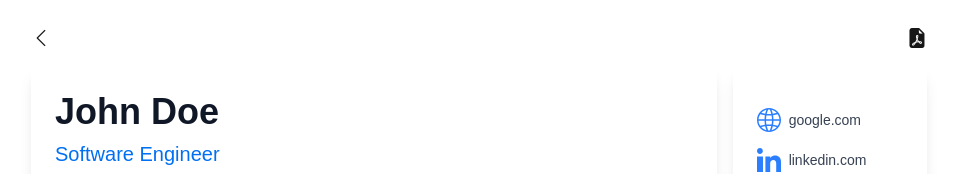
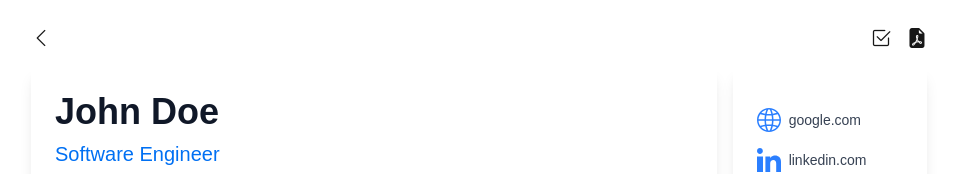
Before and after one commit to KiwiFunk/resume-builder, a Next.js app in the folder resume-app/: page /resume-display in a window 1280 px wide. Shown: the top 174 px of the page, without its empty margins (161-1118 px from the left). Built offline with nearby package versions, Linux system fonts and the light colour scheme.

Commit message:
Added button for resume checking features

```diff
--- a/resume-app/src/app/resume-display/page.js
+++ b/resume-app/src/app/resume-display/page.js
@@ -18,12 +18,24 @@ export default function ResumeDisplayPage() {
                     <i className="bi bi-chevron-left text-xl"></i>
                 </button>
 
+                <div className="gap-4 flex flex-row items-center">
+
+                    {/* This feature will use scraping and simple JS to check for keyword matches against job listings, potentially expanded to AI suggestions */}
+                    <button
+                        className="cursor-pointer hover:scale-110 transition-transform duration-200 ease-in-out"
+                        onClick={() => alert("Check your resume for keyword matches against job listings, and ATS compatibility!")}
+                    >
+                        <i className="bi bi-check2-square text-xl"></i>
+                    </button>
+
                     <button
                         className="cursor-pointer hover:scale-110 transition-transform duration-200 ease-in-out"
                         onClick={() => alert("PDF functionality coming soon!")}
                     >
                         <i className="bi bi-file-earmark-pdf-fill text-xl"></i>
                     </button>
+                </div>
+
                 </div>
 
             {/* Eventually, add a widget to handle selecting a resume template before displaying */}
```
Lines whose indentation alone changed are shown as unchanged.
